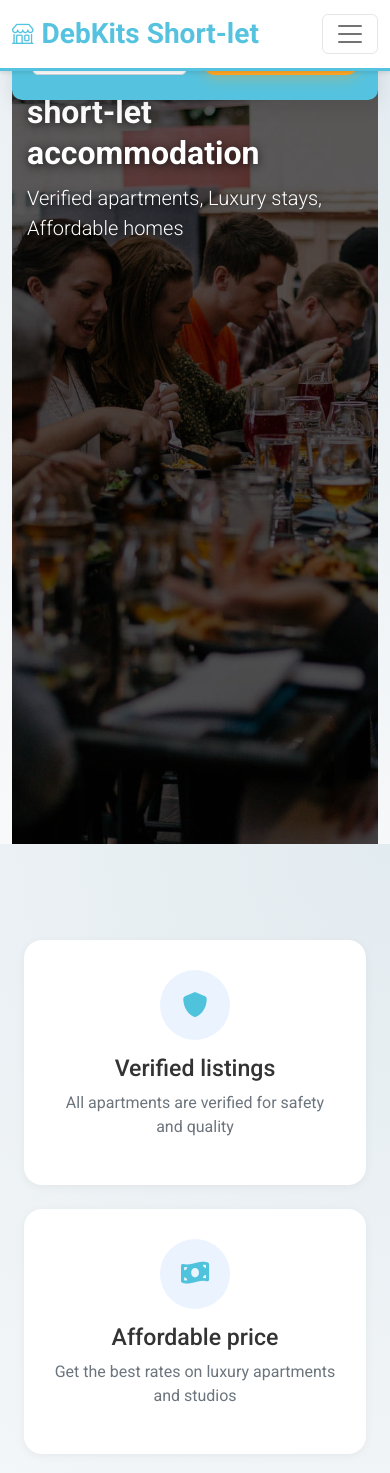
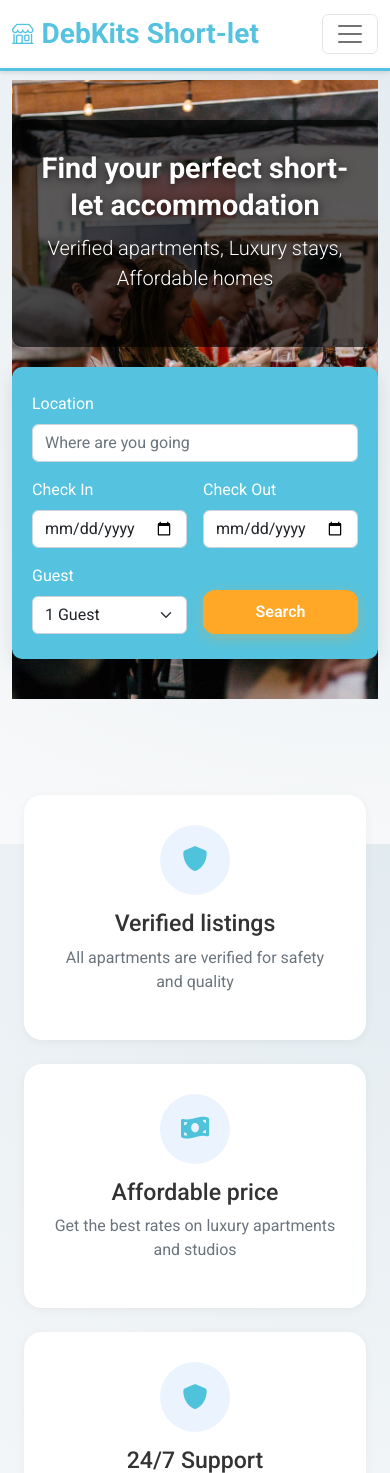
Before and after one commit to Debbykalu/Verified-Shortlet-App, a Flask app: page / in a window 390 px wide. Shown: the top 1473 px of the page. Run offline with Flask 3, Linux system fonts and the light colour scheme; some libraries are stand-ins or nearby versions.

Commit message:
add media query changes

```diff
--- a/pkg/static/main.css
+++ b/pkg/static/main.css
@@ -113,6 +113,11 @@ body{
 }
 
 /* Navbar */
+.navbar-home {
+    font-weight: bold;
+    color: var(--primary-color) !important;
+    font-size: 20px !important;
+}
 .navbar {
   background-color: #ffffff !important;
   border-bottom: 3px solid var(--primary-color);
@@ -803,38 +808,44 @@ margin-bottom: 20px;
   /* Mobile Banner Responsiveness */
   .banner {
     height: auto !important;
-    min-height: 100vh;
-    padding-top: 100px !important;
-    padding-bottom: 50px !important;
-    margin-top: -80px !important;
+    min-height: auto !important;
+    padding-top: 40px !important;
+    padding-bottom: 40px !important;
+    margin-top: 0 !important; /* Cancel negative margin so it starts below the fixed navbar */
   }
   .overlay {
-    height: 100% !important;
-    position: absolute;
-    top: 0;
-    left: 0;
-    right: 0;
-    bottom: 0;
+    height: auto !important;
+    position: relative !important;
+    background-color: rgba(0, 0, 0, 0.65) !important;
+    padding: 30px 15px !important;
+    border-radius: 10px;
+    margin-bottom: 20px;
   }
   .hero-content {
     height: auto !important;
-    padding: 50px 15px !important;
+    padding: 0 !important;
     position: relative;
     z-index: 2;
+    text-align: center;
   }
   .hero-content h1 {
-    font-size: 2rem !important;
+    font-size: 1.8rem !important;
     line-height: 1.3;
   }
   .search-wrapper {
     position: relative !important;
     z-index: 2;
-    padding: 0 15px !important;
-    margin-top: 10px !important;
+    padding: 0 !important;
+    margin-top: 0 !important;
   }
   .search-box {
+    position: relative !important;
+    bottom: auto !important;
     padding: 25px 20px !important;
     width: 100% !important;
+    max-width: 100% !important;
+    margin: 0 auto !important;
+    border-radius: 10px !important;
   }
 }
 
--- a/pkg/templates/user/layout.html
+++ b/pkg/templates/user/layout.html
@@ -70,7 +70,7 @@
                         <a class="navbar-brand d-flex align-items-center gap-2" href="{{url_for('home')}}">
                             <i class="bi bi-shop fs-4"></i>  DebKits Short-let
                         </a>
-                        <a href="{{url_for('home')}}" class="nav-link fw-semibold text-muted d-none d-md-inline-block ms-2 home-nav-link"><i class="bi bi-house-door me-1"></i>Home</a>
+                        <a href="{{url_for('home')}}" class="nav-link navbar-home fw-semibold text-muted d-none d-md-inline-block ms-2 home-nav-link"><i class="bi bi-house-door me-1"></i>Home</a>
                     </div>
                     <button class="navbar-toggler" type="button" data-bs-toggle="collapse" data-bs-target="#navbarNav" aria-controls="navbarNav" aria-expanded="false" aria-label="Toggle navigation">
                         <span class="navbar-toggler-icon"></span>
@@ -103,9 +103,11 @@
                 </div>
             </nav>
         </div>
+    <main class="main-content-wrapper">
     {%block main_content%}
 
     {% endblock %}
+    </main>
   <footer class="footer mt-auto py-5 text-start">
         <div class="container">
             <div class="row gy-4">
--- a/sync_to_railway.py
+++ b/sync_to_railway.py
@@ -99,9 +99,9 @@ def sync_database():
 
         for table in tables:
             if table == 'alembic_version':
-                print("Setting alembic_version on Railway to 'fec59ce4513c'...", end="", flush=True)
+                print("Setting alembic_version on Railway to 'f8a62e97f830'...", end="", flush=True)
                 dest_cursor.execute("TRUNCATE TABLE `alembic_version`")
-                dest_cursor.execute("INSERT INTO `alembic_version` (`version_num`) VALUES ('fec59ce4513c')")
+                dest_cursor.execute("INSERT INTO `alembic_version` (`version_num`) VALUES ('f8a62e97f830')")
                 print(" (Set to codebase HEAD)")
                 continue
 
```
Also changed, not shown: README.md, 1 other file.
